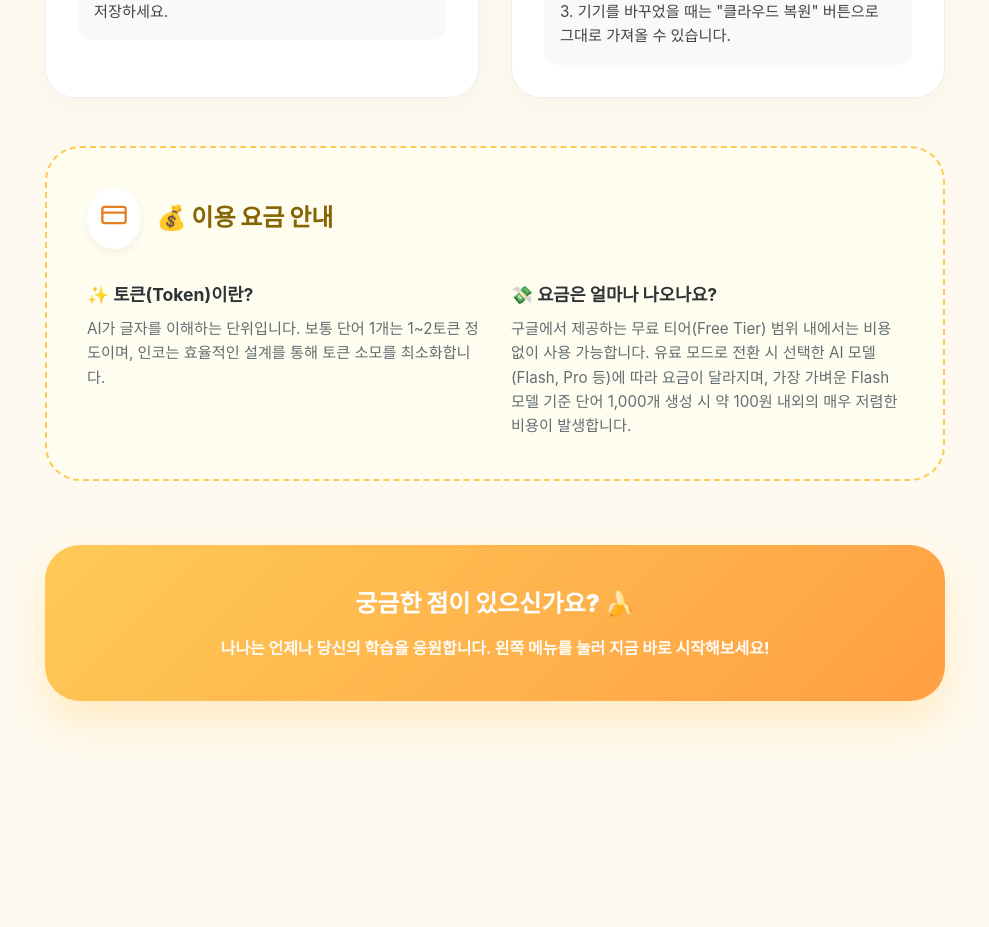
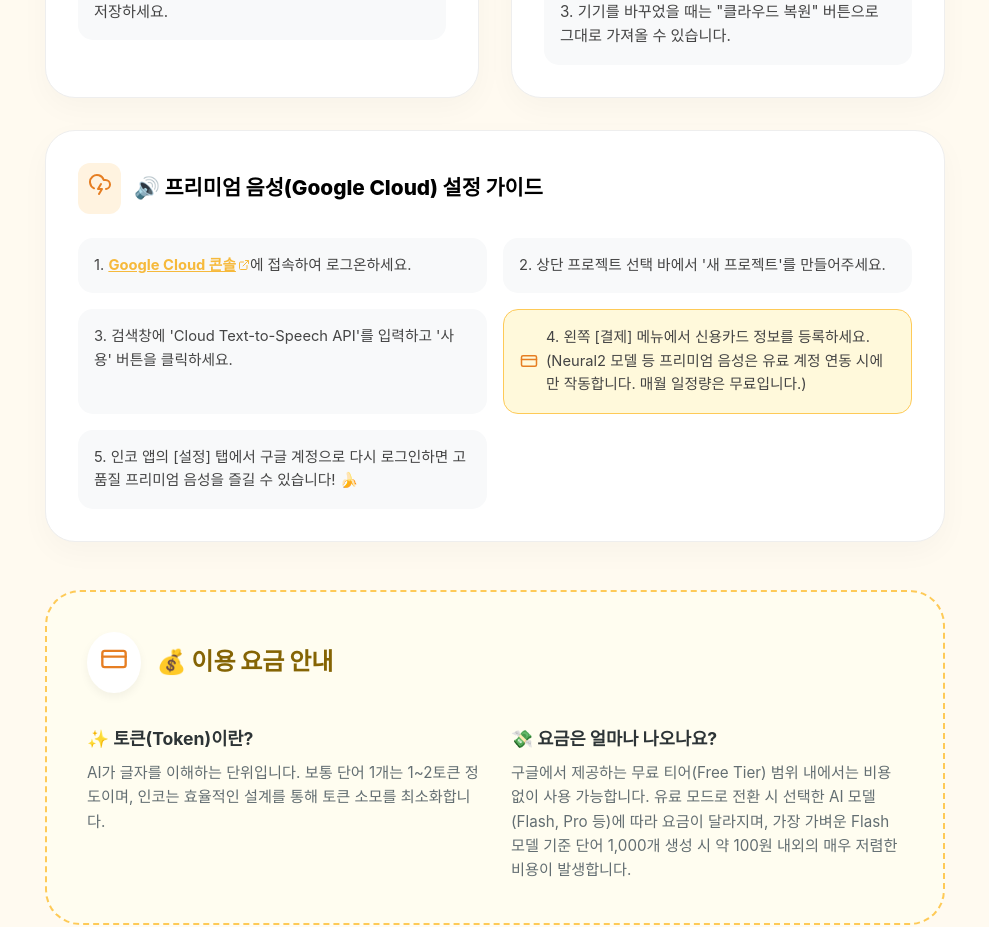
Before and after one commit to huny2069/indo-word-app, a React (Vite) app: page /guide in a window 1280 px wide. Shown: the part 1080-2007 px from the top of the page, without its empty margins (145-1134 px from the left). Before the commit the page ends 1893 px from the top, so only its background shows below. Built offline with nearby package versions, Linux system fonts and the light colour scheme; no server answers.

Commit message:
docs: add Google Cloud TTS Premium setup guide (v8.4)

```diff
--- a/src/pages/Guide.jsx
+++ b/src/pages/Guide.jsx
@@ -123,6 +123,24 @@ const Guide = () => {
             <div style={{ background: '#f8f9fa', padding: '1rem', borderRadius: '15px' }}>{t('guide_drive_step3')}</div>
           </div>
         </section>
+
+        {/* Google Cloud TTS Section (Added in v8.4) */}
+        <section style={{ background: '#fff', padding: '2rem', borderRadius: '30px', border: '1px solid #eee', boxShadow: '0 10px 30px rgba(0,0,0,0.03)', gridColumn: '1 / -1' }}>
+          <div style={{ display: 'flex', alignItems: 'center', gap: '0.8rem', marginBottom: '1.5rem' }}>
+            <div style={{ background: '#fff3e0', padding: '0.6rem', borderRadius: '12px' }}><CloudLightning size={24} color="#e67e22" /></div>
+            <h3 style={{ margin: 0, fontSize: '1.3rem', fontWeight: '800' }}>{t('guide_section_google_tts')}</h3>
+          </div>
+          <div style={{ display: 'grid', gridTemplateColumns: 'repeat(auto-fit, minmax(280px, 1fr))', gap: '1rem', fontSize: '0.92rem', color: '#444' }}>
+            <div style={{ background: '#f8f9fa', padding: '1rem', borderRadius: '15px' }}>{renderLink(t('guide_tts_step1'))}</div>
+            <div style={{ background: '#f8f9fa', padding: '1rem', borderRadius: '15px' }}>{t('guide_tts_step2')}</div>
+            <div style={{ background: '#f8f9fa', padding: '1rem', borderRadius: '15px' }}>{t('guide_tts_step3')}</div>
+            <div style={{ background: '#fff9db', padding: '1rem', borderRadius: '15px', border: '1px solid #feca57', display: 'flex', alignItems: 'center', gap: '0.5rem' }}>
+                <CreditCard size={18} color="#e67e22" style={{minWidth: '18px'}} />
+                <span>{t('guide_tts_step4')}</span>
+            </div>
+            <div style={{ background: '#f8f9fa', padding: '1rem', borderRadius: '15px' }}>{t('guide_tts_step5')}</div>
+          </div>
+        </section>
       </div>
 
       {/* 💰 비용 및 토큰 안내 */}
--- a/src/translations.js
+++ b/src/translations.js
@@ -211,6 +211,13 @@ export const translations = {
     learn_loading_msg: '나나가 단어장을 챙겨오고 있어요... 🍌',
     quiz_direction_ko_id: '인도네시아어 ➔ 한국어',
     quiz_direction_id_ko: '한국어 ➔ 인도네시아어',
+
+    guide_section_google_tts: '🔊 프리미엄 음성(Google Cloud) 설정 가이드',
+    guide_tts_step1: '1. [Google Cloud 콘솔](https://console.cloud.google.com/)에 접속하여 로그온하세요.',
+    guide_tts_step2: "2. 상단 프로젝트 선택 바에서 '새 프로젝트'를 만들어주세요.",
+    guide_tts_step3: "3. 검색창에 'Cloud Text-to-Speech API'를 입력하고 '사용' 버튼을 클릭하세요.",
+    guide_tts_step4: '4. 왼쪽 [결제] 메뉴에서 신용카드 정보를 등록하세요. (Neural2 모델 등 프리미엄 음성은 유료 계정 연동 시에만 작동합니다. 매월 일정량은 무료입니다.)',
+    guide_tts_step5: '5. 인코 앱의 [설정] 탭에서 구글 계정으로 다시 로그인하면 고품질 프리미엄 음성을 즐길 수 있습니다! 🍌',
 
     // POS (Part of Speech)
     pos_noun: '명사',
@@ -479,6 +486,13 @@ export const translations = {
     quiz_direction_ko_id: 'B. Korea ➔ B. Indo',
     quiz_direction_id_ko: 'B. Indo ➔ B. Korea',
 
+    guide_section_google_tts: '🔊 Panduan Pengaturan Suara Premium (Google Cloud)',
+    guide_tts_step1: '1. Buka [Konsol Google Cloud](https://console.cloud.google.com/) dan masuk.',
+    guide_tts_step2: "2. Buat 'Proyek Baru' di bilah pilihan proyek di bagian atas.",
+    guide_tts_step3: "3. Cari 'Cloud Text-to-Speech API' di bilah pencarian dan klik 'Aktifkan'.",
+    guide_tts_step4: '4. Daftarkan informasi kartu kredit Anda di menu [Penagihan] di sebelah kiri. (Neural2 dan model lainnya hanya berfungsi jika akun pembayaran terhubung. Ada kuota gratis bulanan.)',
+    guide_tts_step5: '5. Masuk kembali dengan akun Google di tab [Pengaturan] Inko untuk menikmati suara premium berkualitas tinggi! 🍌',
+
     // POS (Part of Speech)
     pos_noun: 'Nomina (Kata Benda)',
     pos_verb: 'Verba (Kata Kerja)',
```
